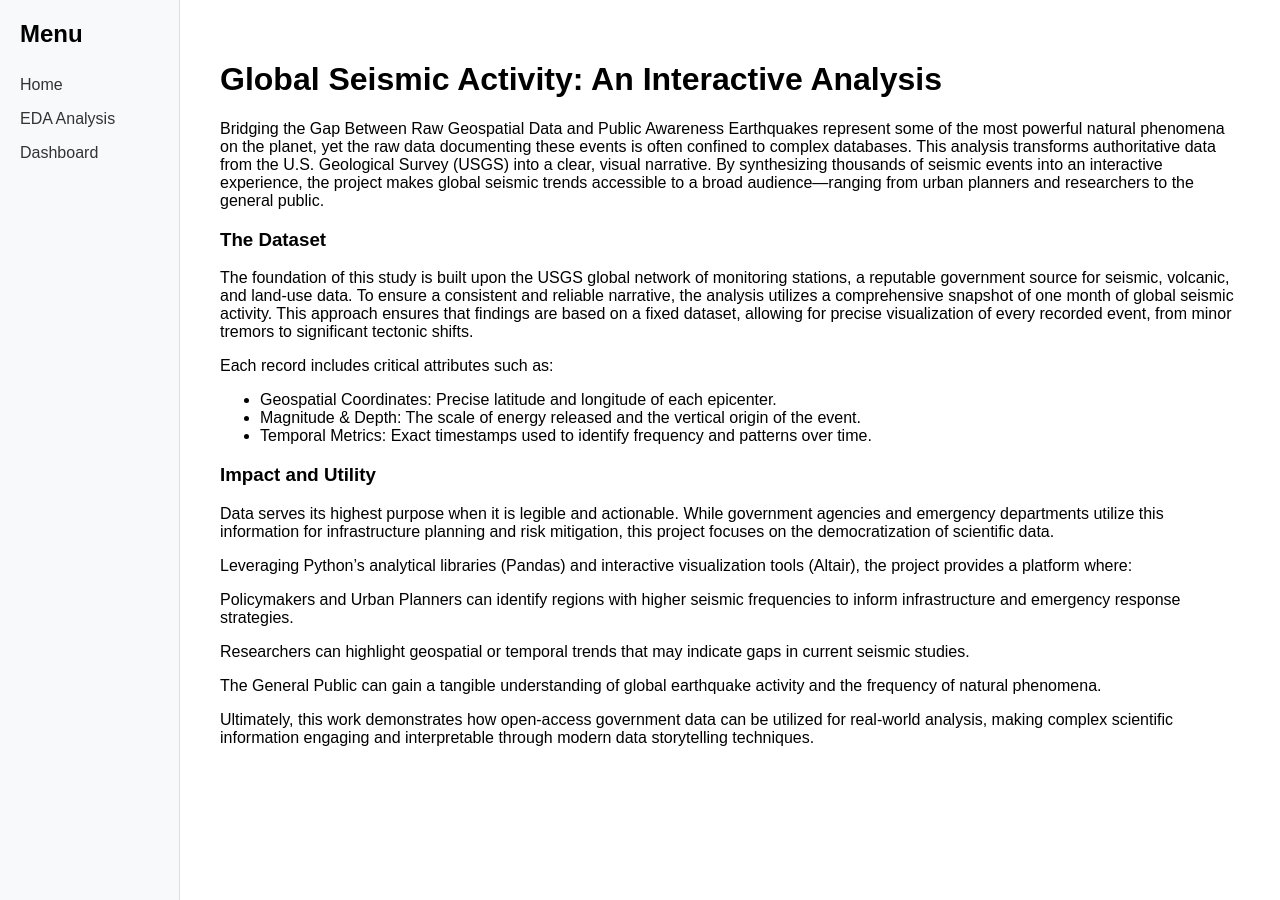
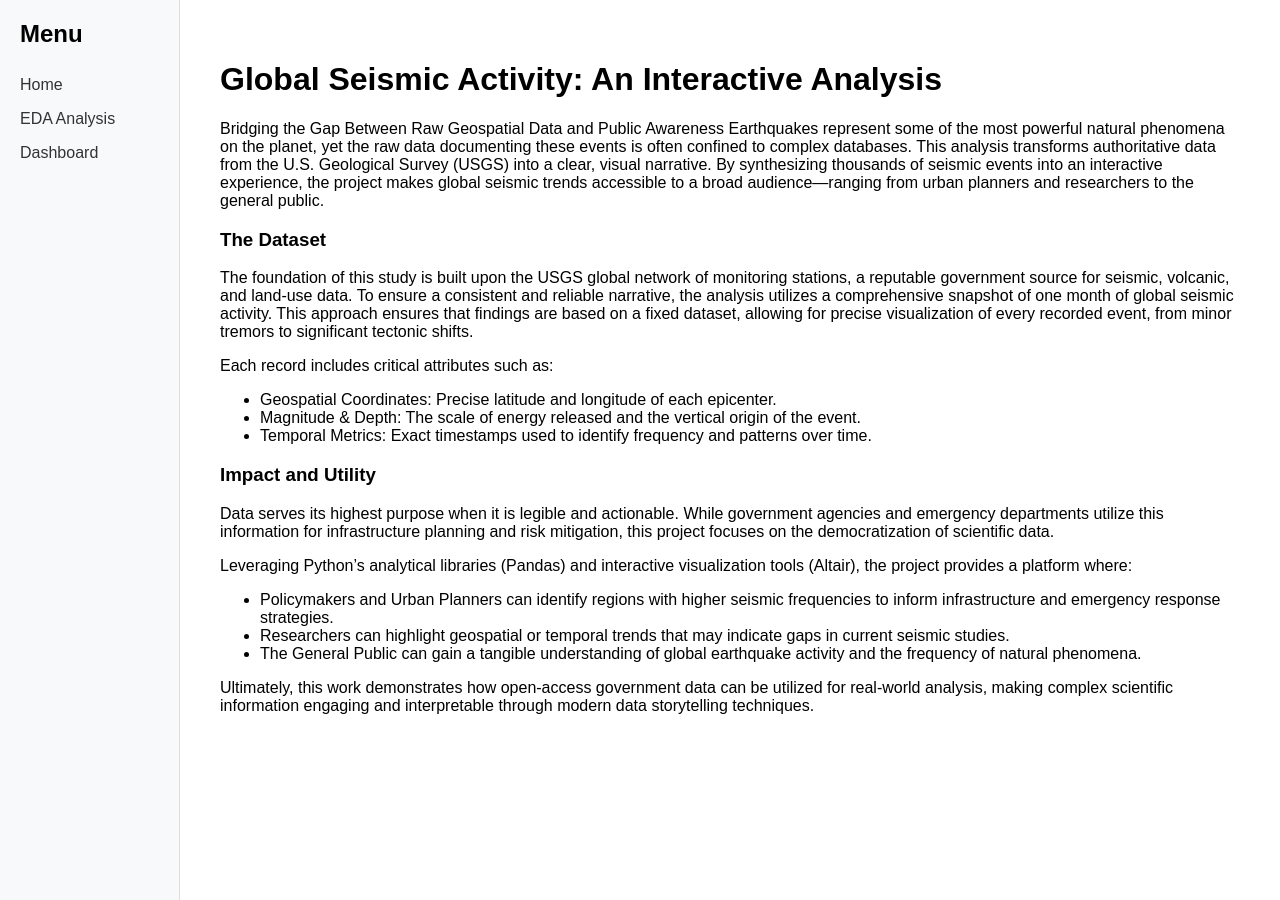
Before and after one commit to ChungYuEricson/VisualizingGlobalEarthquakes, a Jekyll site: the page built from index.md, in a window 1280 px wide. Built offline with Jekyll 4.4.1, drawn with Linux system fonts in a browser that asks for light colours.

Commit message:
text update

```diff
--- a/assets/styles.css
+++ b/assets/styles.css
@@ -53,5 +53,5 @@ main iframe {
 .chart-small {
     width: 100%;
     height: auto;
-    aspect-ratio: 18 / 9;
+    aspect-ratio: 22 / 9;
 }
--- a/index.md
+++ b/index.md
@@ -21,12 +21,10 @@ The foundation of this study is built upon the USGS global network of monitoring
 <h3><strong>Impact and Utility</strong></h3>
 Data serves its highest purpose when it is legible and actionable. While government agencies and emergency departments utilize this information for infrastructure planning and risk mitigation, this project focuses on the democratization of scientific data.
 
-Leveraging Python’s analytical libraries (Pandas) and interactive visualization tools (Altair), the project provides a platform where:
-
-Policymakers and Urban Planners can identify regions with higher seismic frequencies to inform infrastructure and emergency response strategies.
-
-Researchers can highlight geospatial or temporal trends that may indicate gaps in current seismic studies.
-
-The General Public can gain a tangible understanding of global earthquake activity and the frequency of natural phenomena.
-
+<p>Leveraging Python’s analytical libraries (Pandas) and interactive visualization tools (Altair), the project provides a platform where:</p>
+<ul>
+<li>Policymakers and Urban Planners can identify regions with higher seismic frequencies to inform infrastructure and emergency response strategies.</li>
+<li>Researchers can highlight geospatial or temporal trends that may indicate gaps in current seismic studies.</li>
+<li>The General Public can gain a tangible understanding of global earthquake activity and the frequency of natural phenomena.</li>
+</ul>
 Ultimately, this work demonstrates how open-access government data can be utilized for real-world analysis, making complex scientific information engaging and interpretable through modern data storytelling techniques.
```
Also changed, not shown: eda.md (+1 -1 lines).
